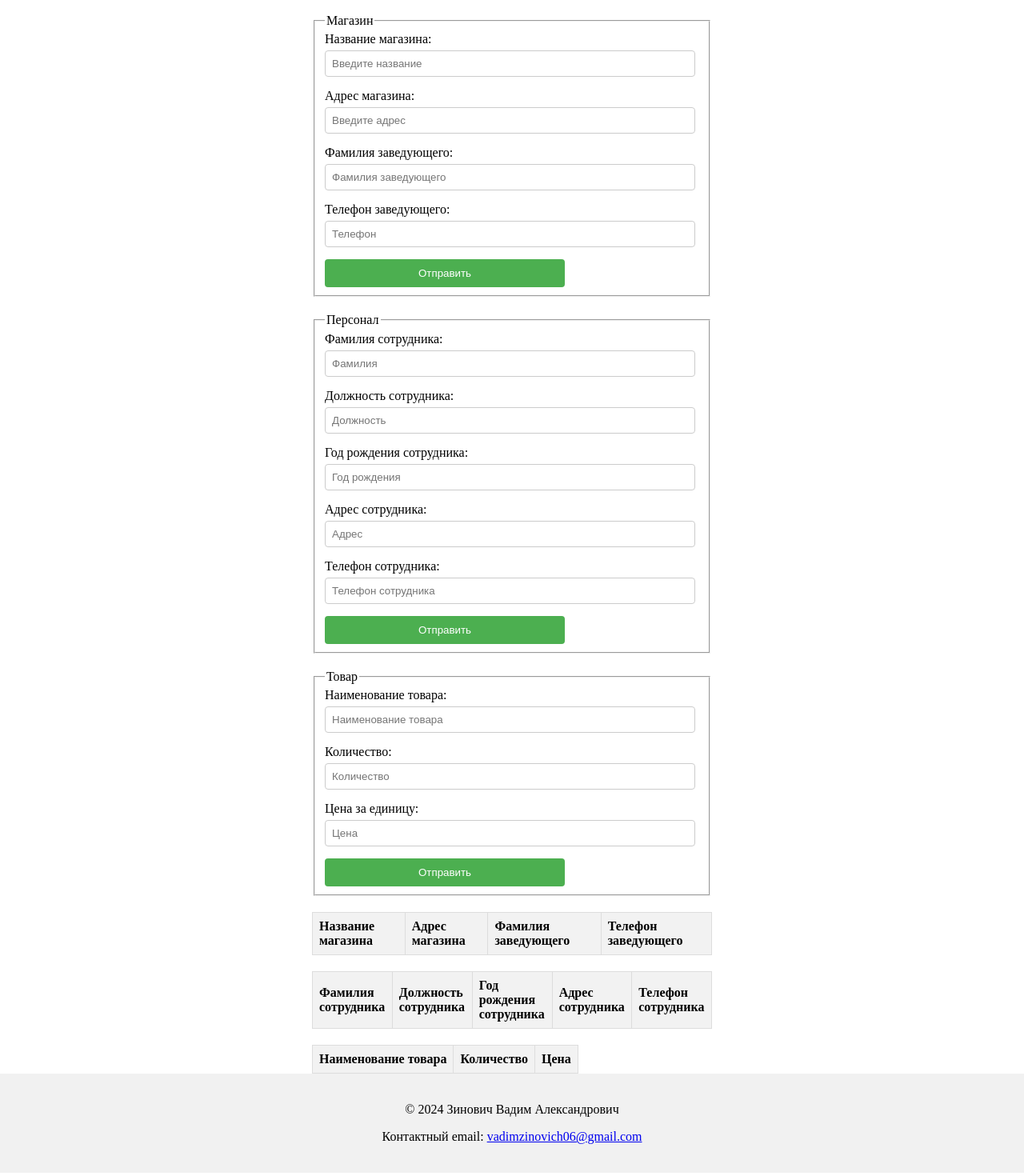
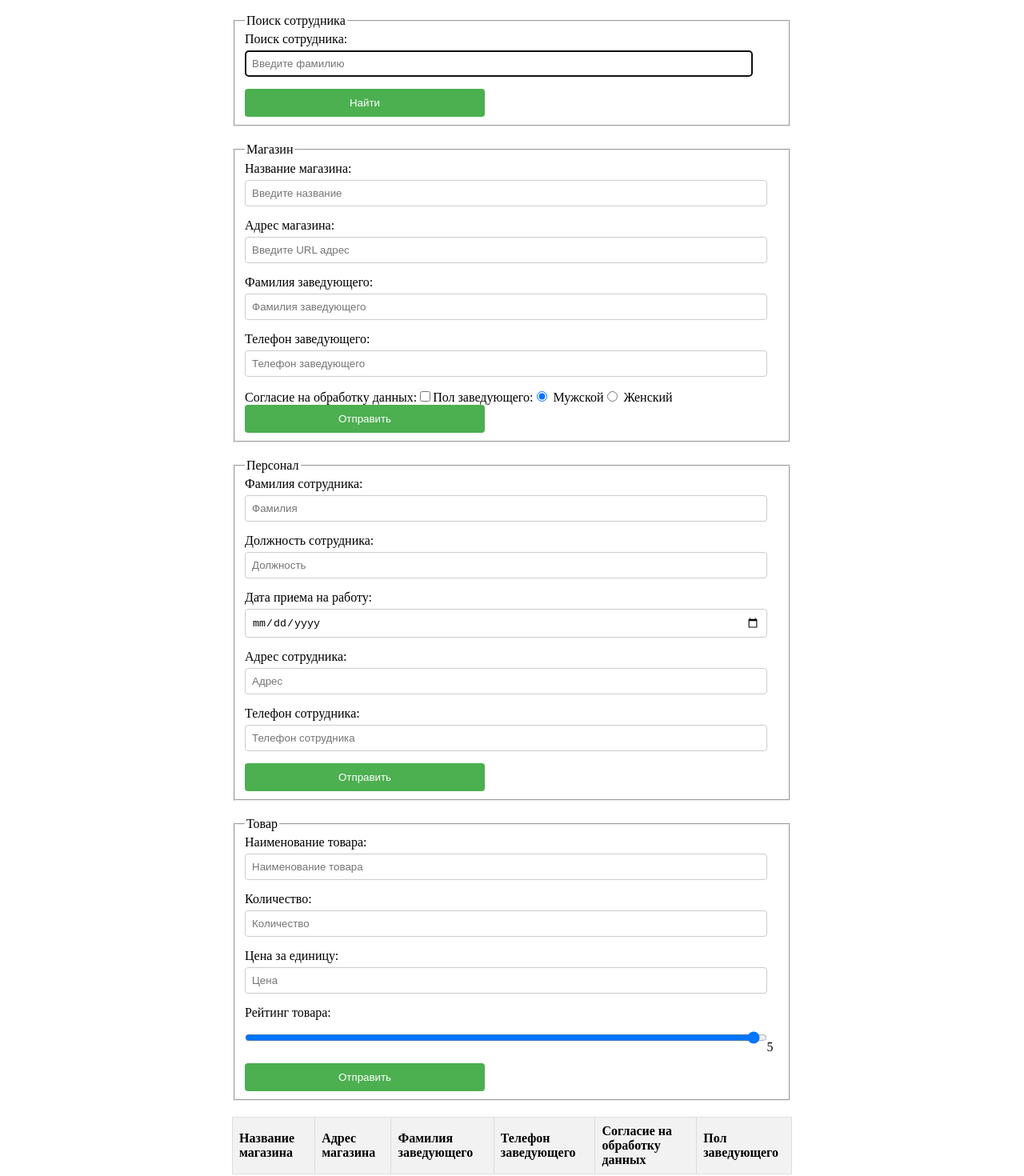
Before and after one commit to RedoTV/labs-university, a React (Vite) app: page /forms in a window 1280 px wide. Shown: the part 120-1590 px from the top of the page at 80% size. Built offline with nearby package versions, Linux system fonts and the light colour scheme.

Commit message:
making 5-th lab

```diff
--- a/src/components/DOM/FloatingName.jsx
+++ b/src/components/DOM/FloatingName.jsx
@@ -48,7 +48,14 @@ function FloatingName() {
                 </h1>
 
             </div>
-            <div>
+            <div style={
+                {
+                    marginLeft: 'auto',
+                    marginRight: 'auto',
+                    marginBottom: '30px',
+                    width: 'fit-content'
+                }
+            }>
                 <button onClick={moveUp}>Вверх</button>
                 <button onClick={moveDown}>Вниз</button>
                 <button onClick={moveLeft}>Влево</button>
--- a/src/components/DOM/MovingName.jsx
+++ b/src/components/DOM/MovingName.jsx
@@ -52,6 +52,8 @@ function MovingName() {
             border: '2px solid black',
             position: 'relative',
             overflow: 'hidden',
+            marginLeft: 'auto',
+            marginRight: 'auto'
         }}>
             <h1 style={{
                 position: 'absolute', left: `${position.x}px`, top: `${position.y}px`,
--- a/src/components/Forms/Forms.jsx
+++ b/src/components/Forms/Forms.jsx
@@ -15,10 +15,18 @@ export default function Forms() {
         productName: '',
         productQuantity: '',
         productPrice: '',
+        managerConsent: false,
+        managerGender: 'male',
+        productRating: 5,
+        searchQuery: ''
     });
 
+    const [employeeData, setEmployeeData] = useState([]);
+    const [searchResults, setSearchResults] = useState([]);
+
     const handleChange = (e) => {
-        setFormData({ ...formData, [e.target.name]: e.target.value });
+        const { name, value, type, checked } = e.target;
+        setFormData({ ...formData, [name]: type === 'checkbox' ? checked : value });
     };
 
     const handleSubmitShop = (e) => {
@@ -29,6 +37,8 @@ export default function Forms() {
                 <td>${formData.shopAddress}</td>
                 <td>${formData.managerSurname}</td>
                 <td>${formData.managerPhone}</td>
+                <td>${formData.managerConsent ? 'Да' : 'Нет'}</td>
+                <td>${formData.managerGender === 'male' ? 'Мужской' : 'Женский'}</td>
             </tr>
         `;
         document.getElementById('outputTableShop').insertAdjacentHTML('beforeend', tableRow);
@@ -36,13 +46,22 @@ export default function Forms() {
 
     const handleSubmitPersonal = (e) => {
         e.preventDefault();
+        const newEmployee = {
+            employeeSurname: formData.employeeSurname,
+            employeePosition: formData.employeePosition,
+            employeeBirthYear: formData.employeeBirthYear,
+            employeeHomeAddress: formData.employeeHomeAddress,
+            employeePhone: formData.employeePhone
+        };
+        setEmployeeData([...employeeData, newEmployee]);
+
         const tableRow = `
             <tr>
-                <td>${formData.employeeSurname}</td>
-                <td>${formData.employeePosition}</td>
-                <td>${formData.employeeBirthYear}</td>
-                <td>${formData.employeeHomeAddress}</td>
-                <td>${formData.employeePhone}</td>
+                <td>${newEmployee.employeeSurname}</td>
+                <td>${newEmployee.employeePosition}</td>
+                <td>${newEmployee.employeeBirthYear}</td>
+                <td>${newEmployee.employeeHomeAddress}</td>
+                <td>${newEmployee.employeePhone}</td>
             </tr>
         `;
         document.getElementById('outputTablePersonal').insertAdjacentHTML('beforeend', tableRow);
@@ -55,16 +74,74 @@ export default function Forms() {
                 <td>${formData.productName}</td>
                 <td>${formData.productQuantity}</td>
                 <td>${formData.productPrice}</td>
+                <td>${formData.productRating}</td>
             </tr>
         `;
         document.getElementById('outputTableProducts').insertAdjacentHTML('beforeend', tableRow);
     };
 
+    const handleSearchEmployee = (e) => {
+        e.preventDefault();
+        const results = employeeData.filter(employee =>
+            employee.employeeSurname.toLowerCase().includes(formData.searchQuery.toLowerCase())
+        );
+        setSearchResults(results);
+    };
+
     return (
         <>
             <div className={styles.container}>
+                {/* Поиск сотрудника */}
+                <form onSubmit={handleSearchEmployee} className={styles.form}>
+                    <fieldset>
+                        <legend>Поиск сотрудника</legend>
+                        <label>
+                            Поиск сотрудника:
+                            <input
+                                type="search"
+                                name="searchQuery"
+                                value={formData.searchQuery}
+                                onChange={handleChange}
+                                placeholder="Введите фамилию"
+                                className={styles.input}
+                                required
+                                autoFocus
+                            />
+                        </label>
+                        <button type="submit" className={styles.submitButton}>Найти</button>
+                    </fieldset>
+                </form>
+
+                {/* Результаты поиска */}
+                {searchResults.length > 0 && (
+                    <div className={styles.container}>
+                        <table className={styles.table}>
+                            <thead>
+                                <tr>
+                                    <th>Фамилия сотрудника</th>
+                                    <th>Должность сотрудника</th>
+                                    <th>Дата приема на работу</th>
+                                    <th>Адрес сотрудника</th>
+                                    <th>Телефон сотрудника</th>
+                                </tr>
+                            </thead>
+                            <tbody>
+                                {searchResults.map((employee, index) => (
+                                    <tr key={index}>
+                                        <td>{employee.employeeSurname}</td>
+                                        <td>{employee.employeePosition}</td>
+                                        <td>{employee.employeeBirthYear}</td>
+                                        <td>{employee.employeeHomeAddress}</td>
+                                        <td>{employee.employeePhone}</td>
+                                    </tr>
+                                ))}
+                            </tbody>
+                        </table>
+                    </div>
+                )}
+
+                {/* Магазин */}
                 <form onSubmit={handleSubmitShop} className={styles.form}>
-                    {/* Магазин */}
                     <fieldset>
                         <legend>Магазин</legend>
                         <label>
@@ -82,11 +159,11 @@ export default function Forms() {
                         <label>
                             Адрес магазина:
                             <input
-                                type="text"
+                                type="url"
                                 name="shopAddress"
                                 value={formData.shopAddress}
                                 onChange={handleChange}
-                                placeholder="Введите адрес"
+                                placeholder="Введите URL адрес"
                                 className={styles.input}
                                 required
                             />
@@ -100,6 +177,7 @@ export default function Forms() {
                                 onChange={handleChange}
                                 placeholder="Фамилия заведующего"
                                 className={styles.input}
+                                required
                             />
                         </label>
                         <label>
@@ -109,20 +187,46 @@ export default function Forms() {
                                 name="managerPhone"
                                 value={formData.managerPhone}
                                 onChange={handleChange}
-                                placeholder="Телефон"
+                                placeholder="Телефон заведующего"
+                                pattern="^\+?[0-9]{10,15}$"
                                 className={styles.input}
+                                required
                             />
                         </label>
+                        <label>
+                            Согласие на обработку данных:
+                            <input
+                                type="checkbox"
+                                name="managerConsent"
+                                checked={formData.managerConsent}
+                                onChange={handleChange}
+                            />
+                        </label>
+                        <label>
+                            Пол заведующего:
+                            <input
+                                type="radio"
+                                name="managerGender"
+                                value="male"
+                                checked={formData.managerGender === 'male'}
+                                onChange={handleChange}
+                            /> Мужской
+                            <input
+                                type="radio"
+                                name="managerGender"
+                                value="female"
+                                checked={formData.managerGender === 'female'}
+                                onChange={handleChange}
+                            /> Женский
+                        </label>
                         <button type="submit" className={styles.submitButton}>Отправить</button>
-
                     </fieldset>
                 </form>
 
+                {/* Персонал */}
                 <form onSubmit={handleSubmitPersonal} className={styles.form}>
-                    {/* Персонал */}
                     <fieldset>
                         <legend>Персонал</legend>
-
                         <label>
                             Фамилия сотрудника:
                             <input
@@ -132,6 +236,7 @@ export default function Forms() {
                                 onChange={handleChange}
                                 placeholder="Фамилия"
                                 className={styles.input}
+                                required
                             />
                         </label>
                         <label>
@@ -143,19 +248,18 @@ export default function Forms() {
                                 onChange={handleChange}
                                 placeholder="Должность"
                                 className={styles.input}
+                                required
                             />
                         </label>
                         <label>
-                            Год рождения сотрудника:
+                            Дата приема на работу:
                             <input
-                                type="number"
+                                type="date"
                                 name="employeeBirthYear"
                                 value={formData.employeeBirthYear}
                                 onChange={handleChange}
-                                placeholder="Год рождения"
                                 className={styles.input}
-                                min="1900"
-                                max={new Date().getFullYear()}
+                                required
                             />
                         </label>
                         <label>
@@ -167,6 +271,7 @@ export default function Forms() {
                                 onChange={handleChange}
                                 placeholder="Адрес"
                                 className={styles.input}
+                                required
                             />
                         </label>
                         <label>
@@ -178,14 +283,15 @@ export default function Forms() {
                                 onChange={handleChange}
                                 placeholder="Телефон сотрудника"
                                 className={styles.input}
+                                required
                             />
                         </label>
                         <button type="submit" className={styles.submitButton}>Отправить</button>
                     </fieldset>
-                </ form>
+                </form>
 
+                {/* Товар */}
                 <form onSubmit={handleSubmitProducts} className={styles.form}>
-                    {/* Товар */}
                     <fieldset>
                         <legend>Товар</legend>
                         <label>
@@ -197,6 +303,7 @@ export default function Forms() {
                                 onChange={handleChange}
                                 placeholder="Наименование товара"
                                 className={styles.input}
+                                required
                             />
                         </label>
                         <label>
@@ -209,6 +316,7 @@ export default function Forms() {
                                 placeholder="Количество"
                                 className={styles.input}
                                 min="1"
+                                required
                             />
                         </label>
                         <label>
@@ -221,54 +329,68 @@ export default function Forms() {
                                 placeholder="Цена"
                                 className={styles.input}
                                 step="0.01"
+                                required
                             />
+                        </label>
+                        <label>
+                            Рейтинг товара:
+                            <input
+                                type="range"
+                                name="productRating"
+                                value={formData.productRating}
+                                onChange={handleChange}
+                                min="1"
+                                max="5"
+                                className={styles.input}
+                            />
+                            <span>{formData.productRating}</span>
                         </label>
                         <button type="submit" className={styles.submitButton}>Отправить</button>
                     </fieldset>
+                </form>
+            </div>
 
-                </form >
-
-            </div >
+            {/* Таблицы */}
             <div className={styles.container}>
-                < table id="outputTableShop" className={styles.table} >
+                <table id="outputTableShop" className={styles.table}>
                     <thead>
                         <tr>
                             <th>Название магазина</th>
                             <th>Адрес магазина</th>
                             <th>Фамилия заведующего</th>
                             <th>Телефон заведующего</th>
+                            <th>Согласие на обработку данных</th>
+                            <th>Пол заведующего</th>
                         </tr>
                     </thead>
                     <tbody></tbody>
-                </table >
+                </table>
 
-                {/* Вывод таблицы */}
-                < table id="outputTablePersonal" className={styles.table} >
+                <table id="outputTablePersonal" className={styles.table}>
                     <thead>
                         <tr>
                             <th>Фамилия сотрудника</th>
                             <th>Должность сотрудника</th>
-                            <th>Год рождения сотрудника</th>
+                            <th>Дата приема на работу</th>
                             <th>Адрес сотрудника</th>
                             <th>Телефон сотрудника</th>
                         </tr>
                     </thead>
                     <tbody></tbody>
-                </table >
+                </table>
 
-                {/* Вывод таблицы */}
-                < table id="outputTableProducts" className={styles.table} >
+                <table id="outputTableProducts" className={styles.table}>
                     <thead>
                         <tr>
                             <th>Наименование товара</th>
                             <th>Количество</th>
                             <th>Цена</th>
+                            <th>Рейтинг товара</th>
                         </tr>
                     </thead>
                     <tbody></tbody>
-                </table >
+                </table>
             </div>
-
         </>
     );
 }
--- a/src/components/Forms/Forms.module.css
+++ b/src/components/Forms/Forms.module.css
@@ -1,5 +1,5 @@
 .container {
-  width: 500px;
+  width: 700px;
   margin: 0 auto;
 }
 
```
